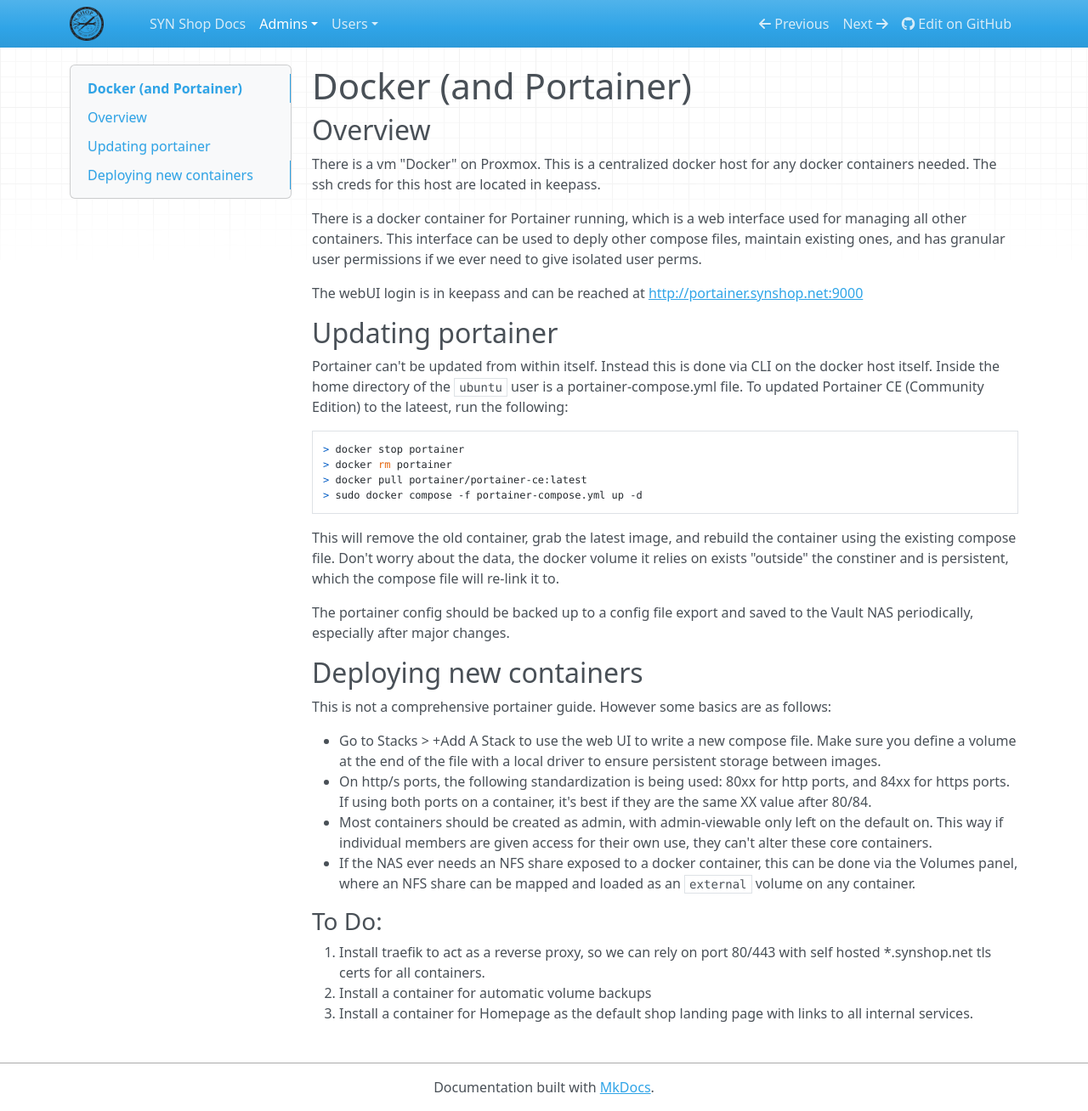
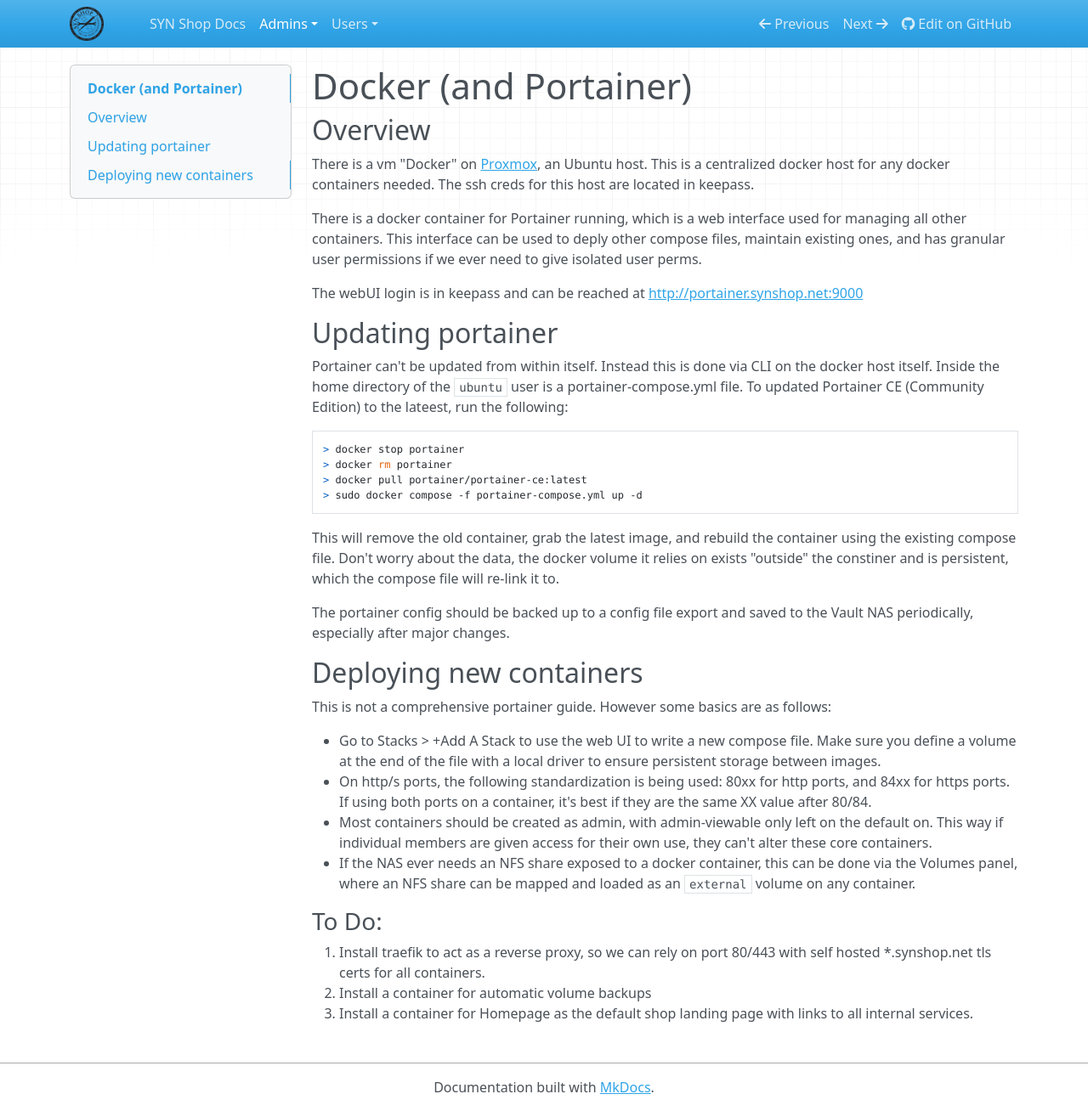
Before and after one commit to synshop/rtfm, an MkDocs documentation site: the page built from docs/admins/docker.md, in a window 1280 px wide and 1308 px high. Shown: the whole window at 85% size. Built offline with MkDocs 1.6.1, drawn with Linux system fonts in a browser that asks for light colours; nearby versions of some CDN libraries.

Commit message:
Update docker.md

```diff
--- a/docs/admins/docker.md
+++ b/docs/admins/docker.md
@@ -2,7 +2,7 @@
 
 ## Overview
 
-There is a vm "Docker" on Proxmox. This is a centralized docker host for any docker containers needed. The ssh creds for this host are located in keepass.
+There is a vm "Docker" on [Proxmox](/admins/proxmox/), an Ubuntu host. This is a centralized docker host for any docker containers needed. The ssh creds for this host are located in keepass.
 
 There is a docker container for Portainer running, which is a web interface used for managing all other containers. This interface can be used to deply other compose files, maintain existing ones, and has granular user permissions if we ever need to give isolated user perms.
 
```
